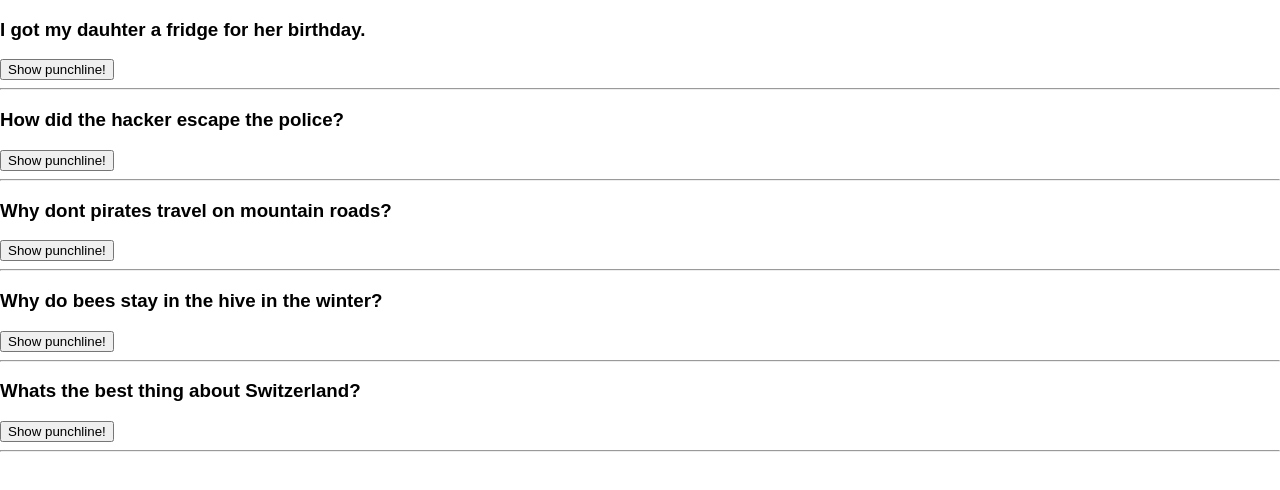
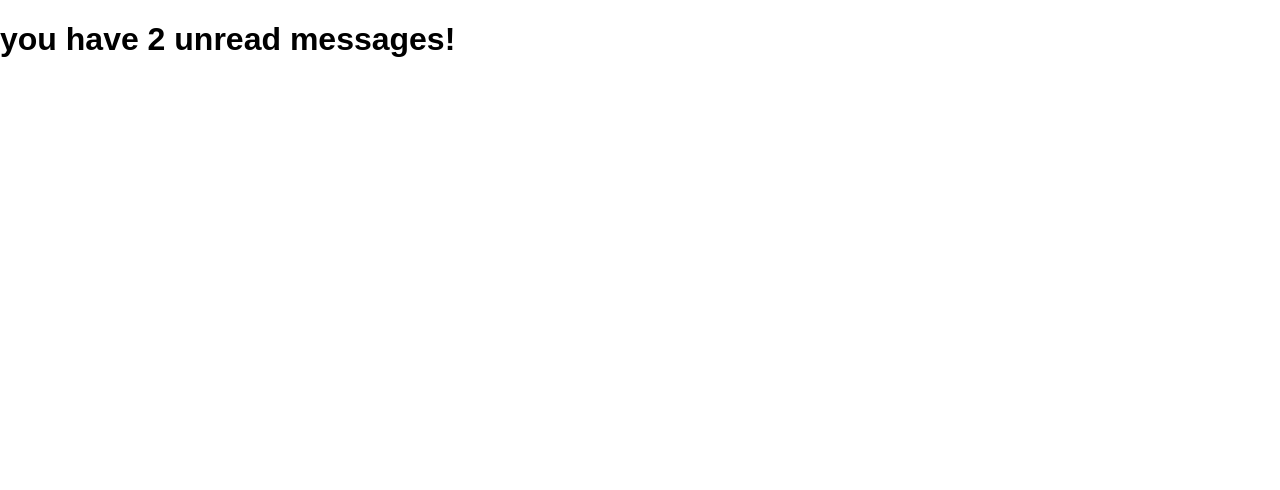
Before and after one commit to HarikaPenukonda/build-a-meme-generator, a React (Create React App) app: page / in a window 1280 px wide. Shown: the top 490 px of the page. Built offline with nearby package versions, Linux system fonts and the light colour scheme.

Commit message:
conditional rendering

```diff
--- a/src/App.js
+++ b/src/App.js
@@ -3,10 +3,7 @@ import React from "react";
 
 // import Header from "./components/Header";
 // import Meme from "./components/Meme";
-import AppJoke from "./conditional-rendering/AppJoke"
-
-
-
+import AppTwo from "./conditional-rendering-practice/AppTwo"
 
 export default function App(){
     // const[user,setUser] = useState("Joe")
@@ -17,8 +14,8 @@ export default function App(){
 
             {/* <Header user={user}/>
             <Body user={user}/> */}
-            {/* <AppOne/> */}
-            <AppJoke/>
+
+           <AppTwo/>
 
         </div>
     )
--- /dev/null
+++ b/src/conditional-rendering-practice/AppTwo.js
@@ -0,0 +1,15 @@
+import React, { useState } from "react";
+
+export default function App(){
+    const [messages,setMessages] = useState(["a","b"])
+
+    return(
+        <div>
+            {messages.length === 0 ?
+                <h1>You are all caught up!</h1> :
+                <h1>you have {messages.length} unread {messages.length === 1 ? "message" : "messages"}!</h1>}
+
+
+        </div>
+    )
+}
--- a/src/conditional-rendering/Joke.js
+++ b/src/conditional-rendering/Joke.js
@@ -15,13 +15,7 @@ export default function Joke(props){
             {/* <p>{props.punchline}</p> */}
             {/* conditional rendering  */}
             {isShown && <p>{props.punchline}</p>}
-
-            {isShown && <button
-                onClick={toggle}
-            >Hide punchline!</button>}
-             {!isShown && <button
-                onClick={toggle}
-            >Show punchline!</button>}
+            <button onClick={toggle}>{isShown ? "Hide" : "Show"} punchline!</button>
             <hr/>
         </div>
     )
```
